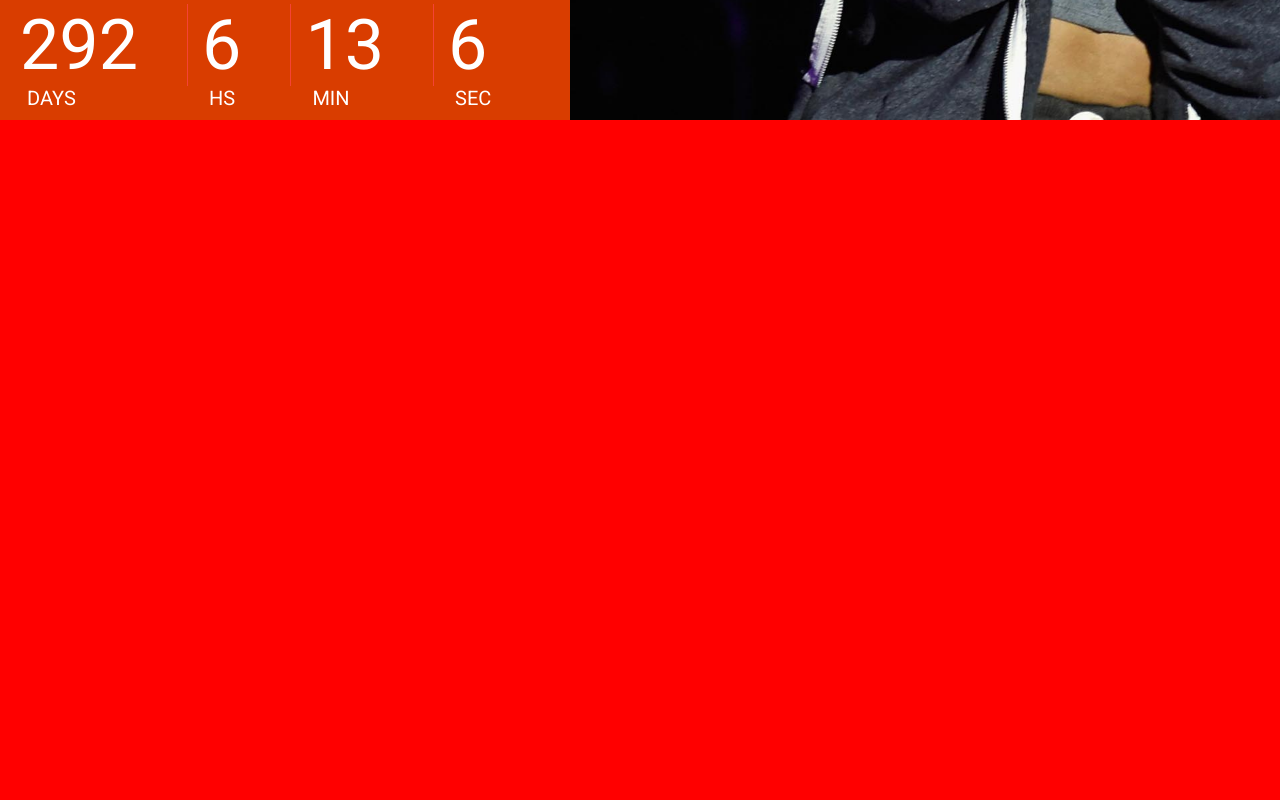
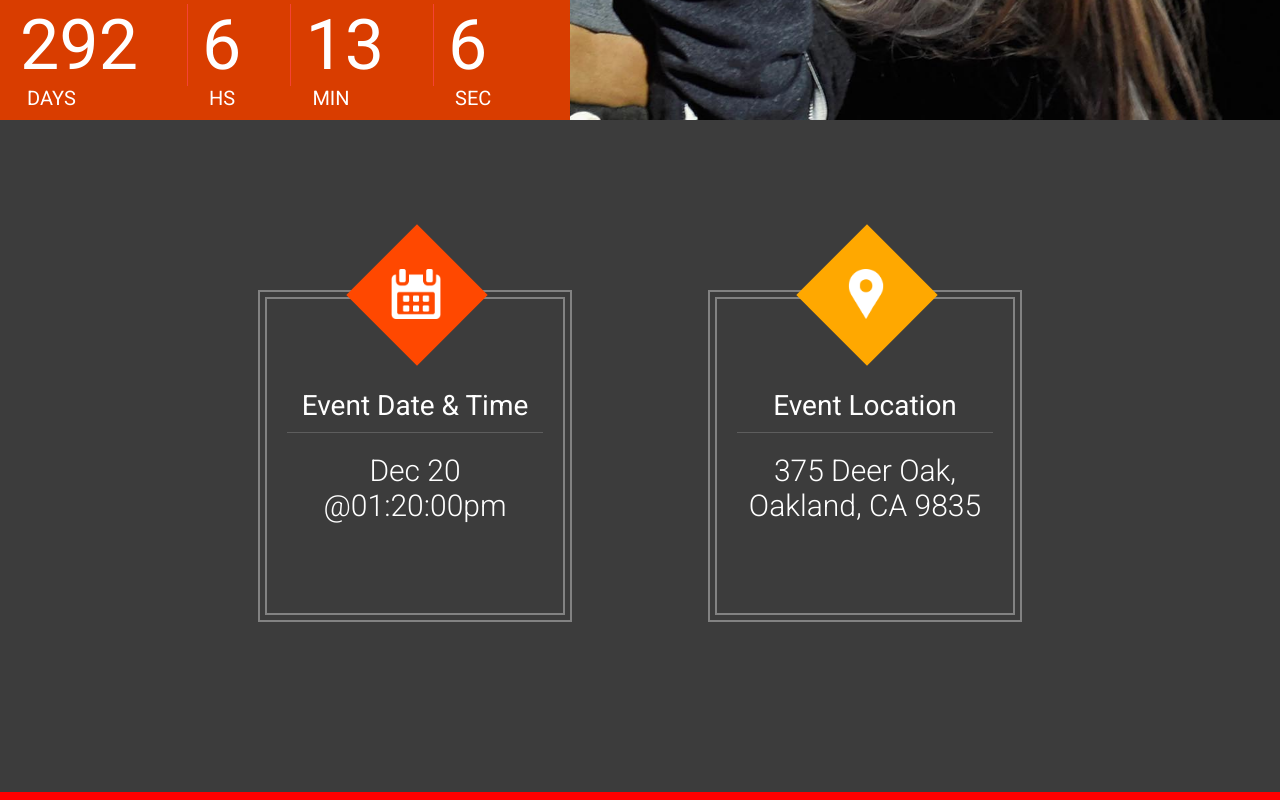
Before and after one commit to ferlobo1985/Udmy-Fullstack-practice-project-one-the_venue, a React (Create React App) app: page / in a window 1280 px wide. Shown: the part 680-1480 px from the top of the page. Built offline with nearby package versions, Linux system fonts and the light colour scheme.

Commit message:
The venue NFO

```diff
--- a/src/App.js
+++ b/src/App.js
@@ -5,6 +5,7 @@
 import Header from './components/header_footer/Header';
 import Footer from './components/header_footer/Footer';
 import Featured from './components/featured';
+import VenueNfo from './components/venueNfo';
 
 const App = () => {
   return (
@@ -13,6 +14,10 @@
 
       <>
         <Featured/>
+      </>
+
+      <>
+        <VenueNfo/>
       </>
 
 
--- /dev/null
+++ b/src/components/venueNfo/index.js
@@ -0,0 +1,65 @@
+import React from 'react';
+import { Zoom } from 'react-awesome-reveal';
+
+import icon_calendar from '../../resources/images/icons/calendar.png'
+import icon_location from '../../resources/images/icons/location.png'
+
+const VenueNfo = () => {
+    return(
+        <div className="bck_black">
+            <div className="center_wrapper">
+                <div className="vn_wrapper">
+
+                    <Zoom className="vn_item" triggerOnce>
+                        <div>
+                            <div className="vn_outer">
+                                <div className="vn_inner">
+                                    <div className="vn_icon_square bck_red"></div>
+                                    <div
+                                        className="vn_icon"
+                                        style={{
+                                            background:`url(${icon_calendar})`
+                                        }}
+                                    ></div>
+                                    <div className="vn_title">
+                                        Event Date & Time
+                                    </div>
+                                    <div className="vn_desc">
+                                        Dec 20 @01:20:00pm
+                                    </div>
+
+                                </div>
+                            </div>
+                        </div>
+                    </Zoom>
+
+                    <Zoom className="vn_item" delay={500}>
+                        <div>
+                            <div className="vn_outer">
+                                <div className="vn_inner">
+                                    <div className="vn_icon_square bck_yellow"></div>
+                                    <div
+                                        className="vn_icon"
+                                        style={{
+                                            background:`url(${icon_location})`
+                                        }}
+                                    ></div>
+                                    <div className="vn_title">
+                                        Event Location
+                                    </div>
+                                    <div className="vn_desc">
+                                        375 Deer Oak, Oakland, CA 9835
+                                    </div>
+
+                                </div>
+                            </div>
+                        </div>
+                    </Zoom>
+
+                </div>
+            </div>
+        </div>
+    )
+}
+
+export default VenueNfo;
```
